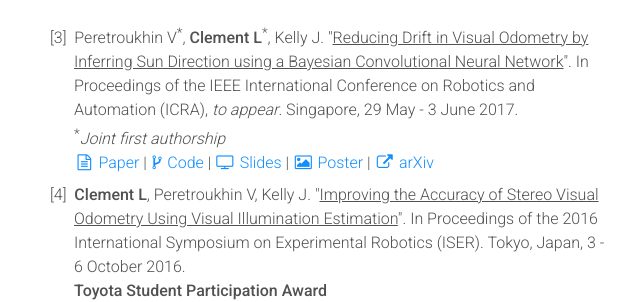
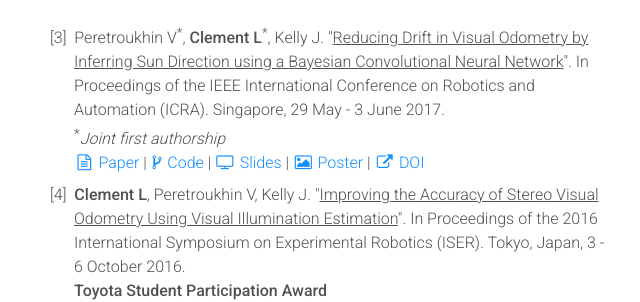
Before and after one commit to leeclemnet/leeclemnet.github.io, a Jekyll site: the page built from publications.md, in a window 1280 px wide. Shown: the part 556-858 px from the top of the page, without its empty margins (318-958 px from the left). Built offline with Jekyll 4.4.1, drawn with Linux system fonts in a browser that asks for light colours; nearby versions of some CDN libraries.

Commit message:
arXiv pdfs and ICRA DOI

```diff
--- a/publications.md
+++ b/publications.md
@@ -26,23 +26,23 @@
 <h2>Conference Publications</h2>
 <ol class="continue">
 
-<li> Peretroukhin V<sup>*</sup>, <b>Clement L</b><sup>*</sup>, Kelly J. "<u>Reducing Drift in Visual Odometry by Inferring Sun Direction using a Bayesian Convolutional Neural Network</u>". In Proceedings of the IEEE International Conference on Robotics and Automation (ICRA), <i>to appear</i>. Singapore, 29 May - 3 June 2017.<br/>
+<li> Peretroukhin V<sup>*</sup>, <b>Clement L</b><sup>*</sup>, Kelly J. "<u>Reducing Drift in Visual Odometry by Inferring Sun Direction using a Bayesian Convolutional Neural Network</u>". In Proceedings of the IEEE International Conference on Robotics and Automation (ICRA). Singapore, 29 May - 3 June 2017.<br/>
 <sup>*</sup><i>Joint first authorship</i><br/>
-<a href="{{ site.url }}/assets/docs/icra2017_sunbcnn_paper.pdf"><i class="fa fa-file-text-o fa-fw"></i> Paper</a>
+<a href="https://arxiv.org/pdf/1609.05993"><i class="fa fa-file-text-o fa-fw"></i> Paper</a>
 |<a href="https://github.com/utiasSTARS/sun-bcnn-vo"><i class="fa fa-code-fork fa-fw"></i>Code</a>
 | <a href="{{ site.url }}/assets/docs/icra2017_sunbcnn_slides.pdf"><i class="fa fa-television fa-fw"></i> Slides</a>
 | <a href="{{ site.url }}/assets/docs/icra2017_sunbcnn_poster.pdf"><i class="fa fa-image fa-fw"></i> Poster</a>
-| <a href="https://arxiv.org/abs/1609.05993"><i class="fa fa-external-link fa-fw"></i> arXiv</a>
+| <a href="https://doi.org/10.1109/ICRA.2017.7989235"><i class="fa fa-external-link fa-fw"></i> DOI</a>
 
 <li> <b>Clement L</b>, Peretroukhin V, Kelly J. "<u>Improving the Accuracy of Stereo Visual Odometry Using Visual Illumination Estimation</u>". In Proceedings of the 2016 International Symposium on Experimental Robotics (ISER). Tokyo, Japan, 3 - 6 October 2016.<br/>
 <b>Toyota Student Participation Award</b><br/>
-<a href="{{ site.url }}/assets/docs/iser2016_sunVO_paper.pdf"><i class="fa fa-file-text-o fa-fw"></i> Paper</a>
+<a href="https://arxiv.org/pdf/1609.04705"><i class="fa fa-file-text-o fa-fw"></i> Paper</a>
 | <a href="{{ site.url }}/assets/docs/iser2016_sunVO_slides.pdf"><i class="fa fa-television fa-fw"></i> Slides</a>
 | <a href="http://dx.doi.org/10.1007/978-3-319-50115-4_36"><i class="fa fa-external-link fa-fw"></i> DOI</a>
 
 <li> Lambert J, <b>Clement L</b>, Giamou M, Kelly J. "<u>Entropy-based Sim(3) Calibration of 2D Lidars to Egomotion Sensors</u>". In Proceedings of the 2016 IEEE International Conference on Multisensor Fusion and Integration for Intelligent Systems (MFI). Baden Baden, Germany, 19 - 21 September 2016.<br/>
 <b>Best Student Paper Award</b><br/>
-<a href="{{ site.url }}/assets/docs/mfi2016_entropy_paper.pdf"><i class="fa fa-file-text-o fa-fw"></i> Paper</a>
+<a href="https://arxiv.org/pdf/1707.08680"><i class="fa fa-file-text-o fa-fw"></i> Paper</a>
 | <a href="{{ site.url }}/assets/docs/mfi2016_entropy_slides.pdf"><i class="fa fa-television fa-fw"></i> Slides</a>
 | <a href="http://dx.doi.org/10.1109/MFI.2016.7849530"><i class="fa fa-external-link fa-fw"></i> DOI</a>
 
```
Also changed, not shown: projects.md (+1 -1 lines), Gemfile.lock.
